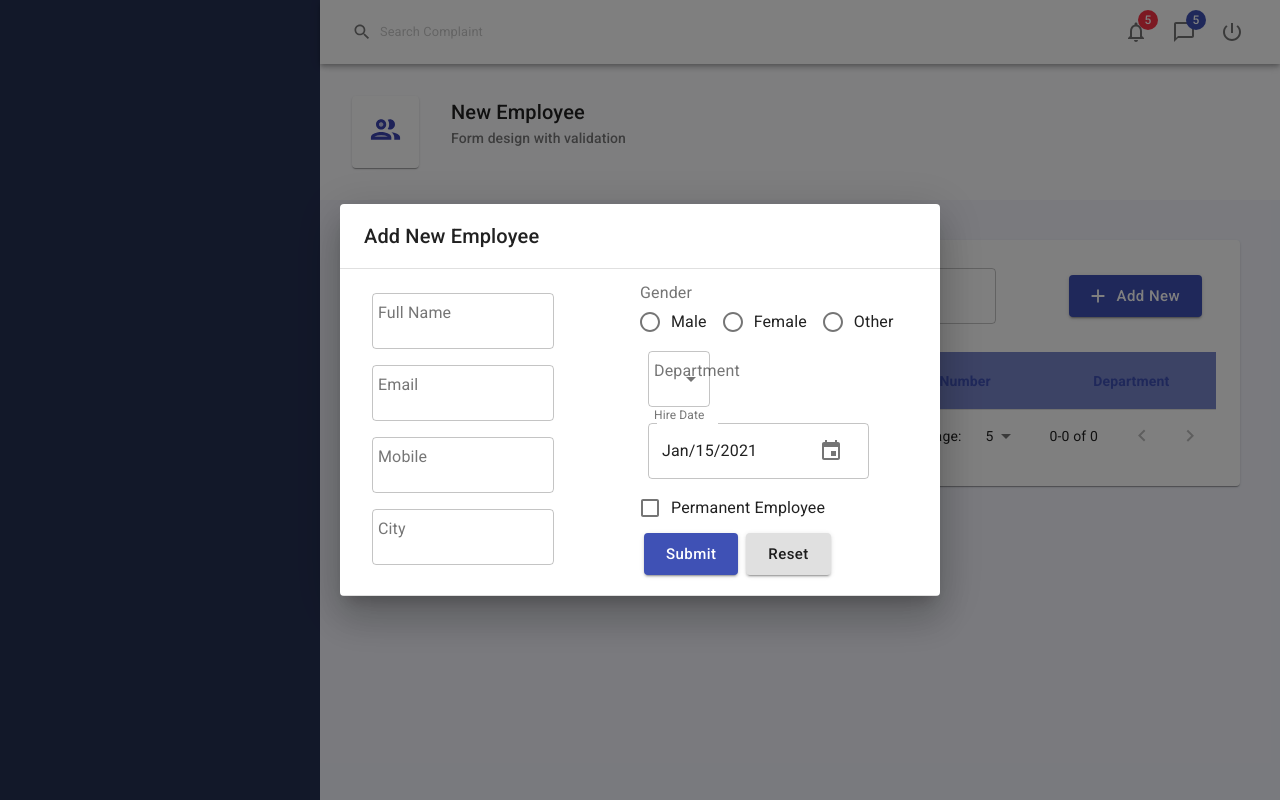
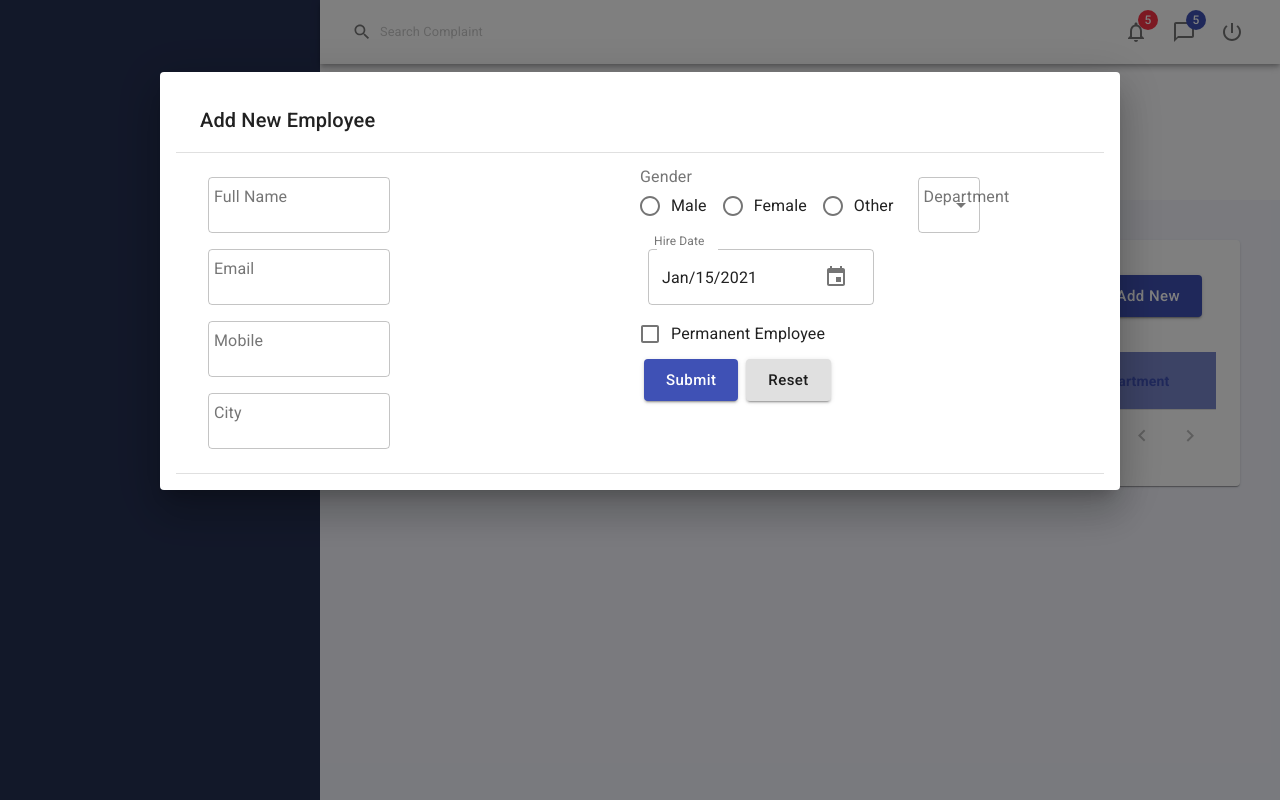
Before and after one commit to ayvicky/demo-material-ui-complete, a React (Create React App) app: page / in a window 1280 px wide. Both pictures are taken after typing "Sample" into the empty fields and a click on the button "Add New". Built offline with nearby package versions, Linux system fonts and the light colour scheme.

Commit message:
added styles to popup

```diff
--- a/src/components/Popup.js
+++ b/src/components/Popup.js
@@ -1,11 +1,21 @@
 import React from 'react'
 
-import { Dialog, DialogContent, DialogTitle } from '@material-ui/core';
+import { Dialog, DialogContent, DialogTitle, makeStyles } from '@material-ui/core';
+
+const useStyles = makeStyles(theme => ({
+    dialogWrapper: {
+        padding: theme.spacing(2),
+        position: 'absolute',
+        top: theme.spacing(5)
+    }
+}))
 
 export default function Popup(props) {
-    const { title, children, openPopup, setOpenPopup} = props;
+    const { title, children, openPopup, setOpenPopup} = props
+    const classes = useStyles()
+
     return (
-        <Dialog open={openPopup}>
+        <Dialog open={openPopup} maxWidth='md' classes={{ paper: classes.dialogWrapper}}>
             <DialogTitle>
                 {title}
             </DialogTitle>
```
Also changed, not shown: 1 other file (tests, documents, lock files or other folders).
